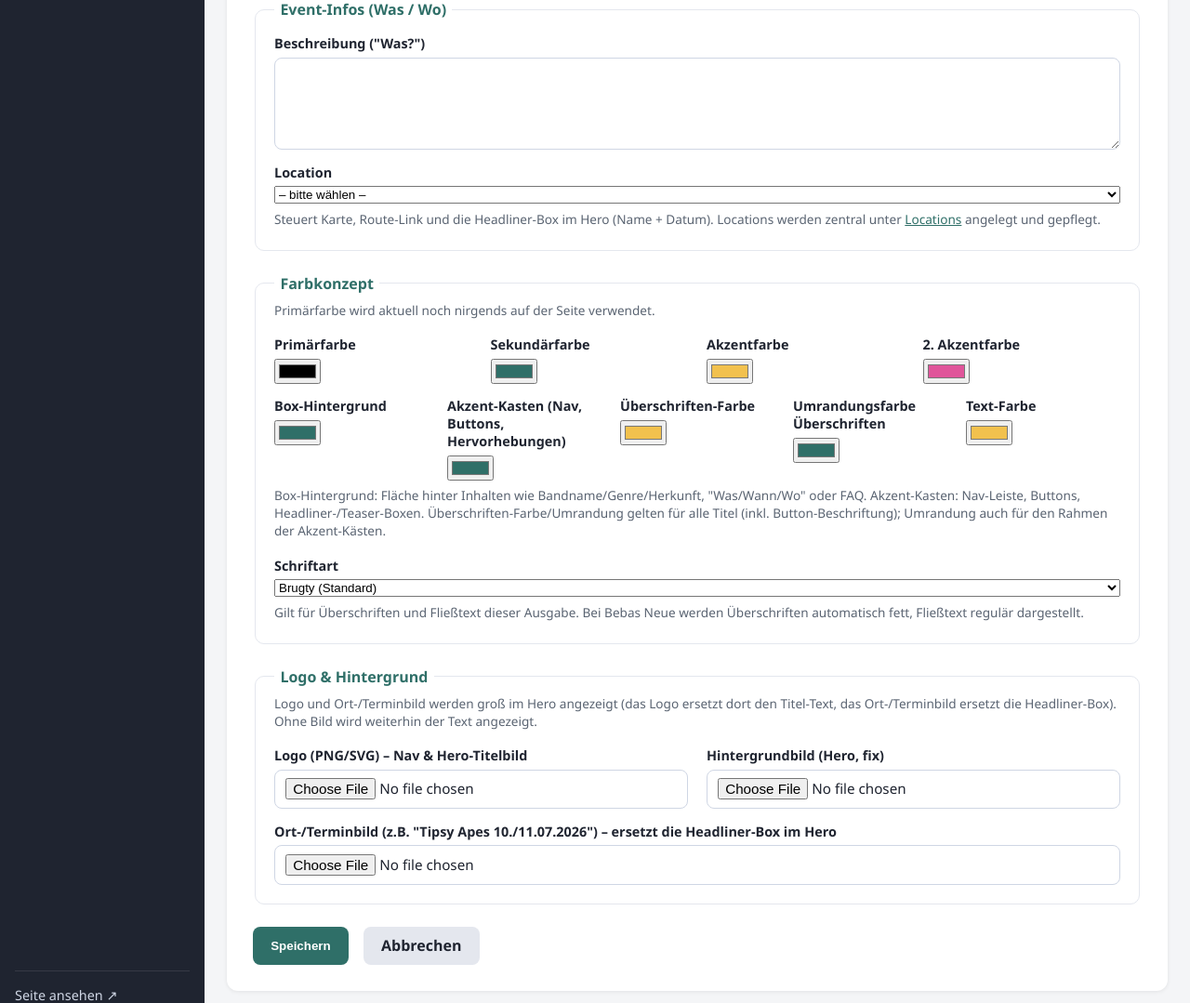
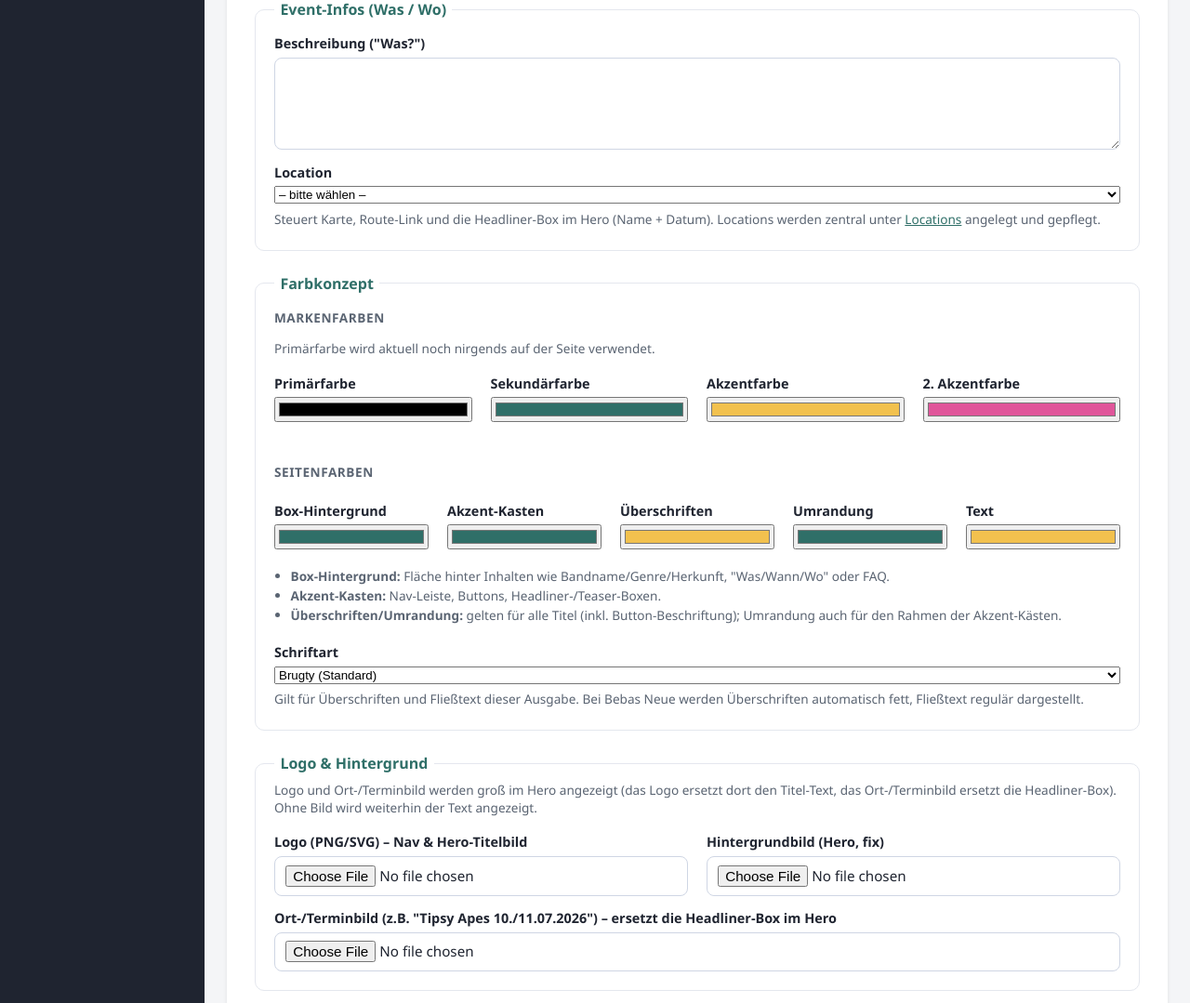
Before and after one commit to JulianVor/goa_webapp, a Spring Boot app: page /admin/editions/new in a window 1280 px wide. Shown: the part 871-1950 px from the top of the page at 93% size. Run offline with Spring Boot 4, Linux system fonts and the light colour scheme; the visitor is signed in with stand-in values (Sample User, id 1); data comes from the database, SQL or seed files in the repository; some of the project's set-up classes (security, data sources, template engines, error pages and the like) are left out, and stand-ins take their place.

Commit message:
Clean up the "Farbkonzept" admin form layout
The 9 color fields used to wrap raggedly - flex items of different
label lengths ("Akzent-Kasten (Nav, Buttons, Hervorhebungen)" vs.
"Text-Farbe") landed on misaligned rows. Switches to a grid with
align-items:end so swatches always line up on one baseline, shortens
labels (explanations moved into a bullet list below instead of being
crammed into the label text), and splits the fields into two
sub-grouped rows ("Markenfarben" / "Seitenfarben") instead of one
undifferentiated block.

Co-Authored-By: Claude Sonnet 5 <noreply@anthropic.com>
Claude-Session: https://claude.ai/code/session_012TqBTSpVWDE9HTcCVVYau5

```diff
--- a/src/main/resources/static/css/admin.css
+++ b/src/main/resources/static/css/admin.css
@@ -215,7 +215,31 @@ h1 { font-size: 1.6rem; margin: 0 0 0.5rem; }
 
 .form-row { display: flex; gap: 1.25rem; flex-wrap: wrap; }
 .form-row label { min-width: 220px; }
-.form-row.colors label { min-width: 130px; }
+
+/* Grid instead of flex-wrap: color swatches land on one aligned baseline (align-items:
+   end) no matter how many lines a label wraps to, instead of the ragged row flex-wrap
+   produces when labels are different lengths. */
+.form-row.colors {
+    display: grid;
+    grid-template-columns: repeat(auto-fit, minmax(110px, 1fr));
+    gap: 1rem 1.25rem;
+    align-items: end;
+    margin-bottom: 0.75rem;
+}
+.form-row.colors label { min-width: 0; }
+.form-row.colors input[type=color] { width: 100%; }
+
+.color-group-title {
+    margin: 1.1rem 0 0.5rem;
+    font-size: 0.85rem;
+    text-transform: uppercase;
+    letter-spacing: 0.04em;
+    color: #5a6472;
+}
+.color-group-title:first-of-type { margin-top: 0; }
+
+.color-legend { margin: 0 0 0.75rem; padding-left: 1.1rem; }
+.color-legend li { margin-bottom: 0.15rem; }
 
 .checkbox-row { flex-direction: row; align-items: center; gap: 0.5rem; }
 
@@ -540,11 +564,12 @@ h1 { font-size: 1.6rem; margin: 0 0 0.5rem; }
 
     .admin-table { min-width: 480px; }
 
-    .form-row label,
-    .form-row.colors label {
+    .form-row label {
         min-width: 0;
         flex: 1 1 100%;
     }
+
+    .form-row.colors { grid-template-columns: repeat(2, 1fr); }
 
     .copy-from-form {
         flex-direction: column;
--- a/src/main/resources/templates/admin/edition-form.html
+++ b/src/main/resources/templates/admin/edition-form.html
@@ -71,6 +71,8 @@
 
         <fieldset>
             <legend>Farbkonzept</legend>
+
+            <h4 class="color-group-title">Markenfarben</h4>
             <p class="field-hint">Primärfarbe wird aktuell noch nirgends auf der Seite verwendet.</p>
             <div class="form-row colors">
                 <label>Primärfarbe<input type="color" th:field="*{colorPrimary}"/></label>
@@ -78,18 +80,21 @@
                 <label>Akzentfarbe<input type="color" th:field="*{colorAccent}"/></label>
                 <label>2. Akzentfarbe<input type="color" th:field="*{colorAccent2}"/></label>
             </div>
+
+            <h4 class="color-group-title">Seitenfarben</h4>
             <div class="form-row colors">
                 <label>Box-Hintergrund<input type="color" th:field="*{colorBox}"/></label>
-                <label>Akzent-Kasten (Nav, Buttons, Hervorhebungen)<input type="color" th:field="*{colorAccentBox}"/></label>
-                <label>Überschriften-Farbe<input type="color" th:field="*{colorHeading}"/></label>
-                <label>Umrandungsfarbe Überschriften<input type="color" th:field="*{colorHeadingOutline}"/></label>
-                <label>Text-Farbe<input type="color" th:field="*{colorText}"/></label>
+                <label>Akzent-Kasten<input type="color" th:field="*{colorAccentBox}"/></label>
+                <label>Überschriften<input type="color" th:field="*{colorHeading}"/></label>
+                <label>Umrandung<input type="color" th:field="*{colorHeadingOutline}"/></label>
+                <label>Text<input type="color" th:field="*{colorText}"/></label>
             </div>
-            <p class="field-hint">
-                Box-Hintergrund: Fläche hinter Inhalten wie Bandname/Genre/Herkunft, "Was/Wann/Wo" oder FAQ.
-                Akzent-Kasten: Nav-Leiste, Buttons, Headliner-/Teaser-Boxen. Überschriften-Farbe/Umrandung gelten
-                für alle Titel (inkl. Button-Beschriftung); Umrandung auch für den Rahmen der Akzent-Kästen.
-            </p>
+            <ul class="field-hint color-legend">
+                <li><strong>Box-Hintergrund:</strong> Fläche hinter Inhalten wie Bandname/Genre/Herkunft, "Was/Wann/Wo" oder FAQ.</li>
+                <li><strong>Akzent-Kasten:</strong> Nav-Leiste, Buttons, Headliner-/Teaser-Boxen.</li>
+                <li><strong>Überschriften/Umrandung:</strong> gelten für alle Titel (inkl. Button-Beschriftung); Umrandung auch für den Rahmen der Akzent-Kästen.</li>
+            </ul>
+
             <label>Schriftart
                 <select th:field="*{headingFont}">
                     <option value="BRUGTY">Brugty (Standard)</option>
```
